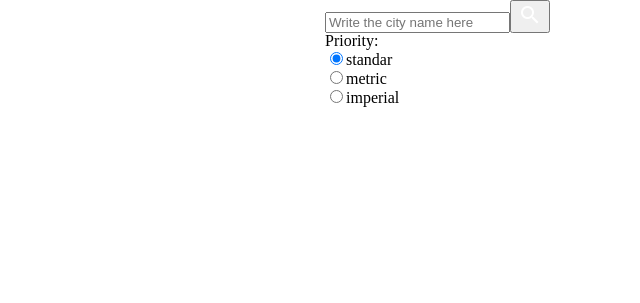
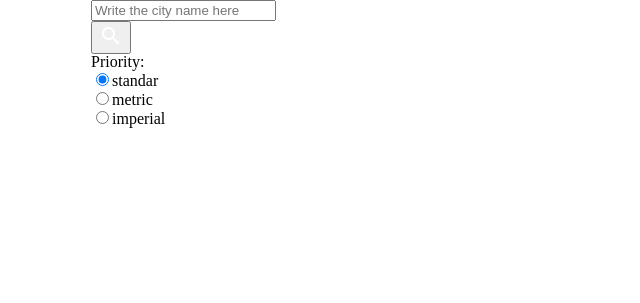
Before and after one commit to RossielCS/Weather-App, a website built with webpack: page dist/index.html in a window 1280 px wide. Shown: the whole page, without its empty margins (165-805 px from the left). Built offline with nearby package versions, Linux system fonts and the light colour scheme; no server answers.

Commit message:
Add grid to position elements

```diff
--- a/src/assets/stylesheets/style.scss
+++ b/src/assets/stylesheets/style.scss
@@ -2,8 +2,8 @@
 
 #content {
   margin: auto;
-  height: 300px;
-  width: 300px;
+  height: 100%;
+  width: 100%;
   background-repeat: repeat;
   background-position: center;
   background-size: contain;
@@ -28,6 +28,25 @@
   font-feature-settings: 'liga';
 }
 
+main {
+  margin: auto;
+  height: 100%;
+  width: 60%;
+  display: grid;
+  grid-template-columns: 1fr 4fr 1fr;
+  grid-template-rows: 1fr 1fr minmax(60vh, 80vh);
+
+  form {
+    grid-column: 1/2;
+    grid-row: 1/2;
+  }
+
+  article {
+    grid-column: 2/3;
+    grid-row: 3/4;
+  }
+}
+
 article {
   div {
     #weather-icon-descr {
--- a/src/modules/display.js
+++ b/src/modules/display.js
@@ -12,7 +12,7 @@ function addTemperature(parent, tempData, symbols) {
 
   const temp = creator(container, 'div', 'append');
   const tempMain = creator(temp, 'h2', 'append');
-  const radioInputs = document.getElementsByClassName('weather-input');
+  const radioInputs = document.getElementsByClassName('radio-input');
   [...radioInputs].forEach(x => {
     if (x.checked) {
       tempMain.innerHTML = `${tempData[0]}${symbols[x.value]}`;
--- a/src/modules/form.js
+++ b/src/modules/form.js
@@ -1,5 +1,5 @@
 import { creator, createModal } from './helpers';
-import { createWeatherDisplay } from './display';
+import { createWeatherDisplay, symbols } from './display';
 import {
   getInputsValues, modifyInput, getWeather,
   filterDescr, filterTemp,
@@ -22,7 +22,7 @@ function createRadioBtn(radioContainer, radioButtons, i) {
   radio.setAttribute('type', 'radio');
   radio.setAttribute('value', `${radioButtons[i][1]}`);
   radio.setAttribute('id', `${radioButtons[i][0]}`);
-  radio.setAttribute('class', 'weather-input');
+  radio.setAttribute('class', 'weather-input radio-input');
   radio.setAttribute('name', 'units');
   const label = creator(radioBox, 'label', 'append');
   label.setAttribute('for', `${radioButtons[i][0]}`);
@@ -45,7 +45,7 @@ function addCBToSearchBtn(button, main, units) {
         const tempData = filterTemp(data);
 
         // eslint-disable-next-line no-use-before-define
-        createWeatherDisplay(main, data, tempData, descrData);
+        createWeatherDisplay(main, data, tempData, descrData, symbols);
       } else {
         createModal(main);
       }
```
